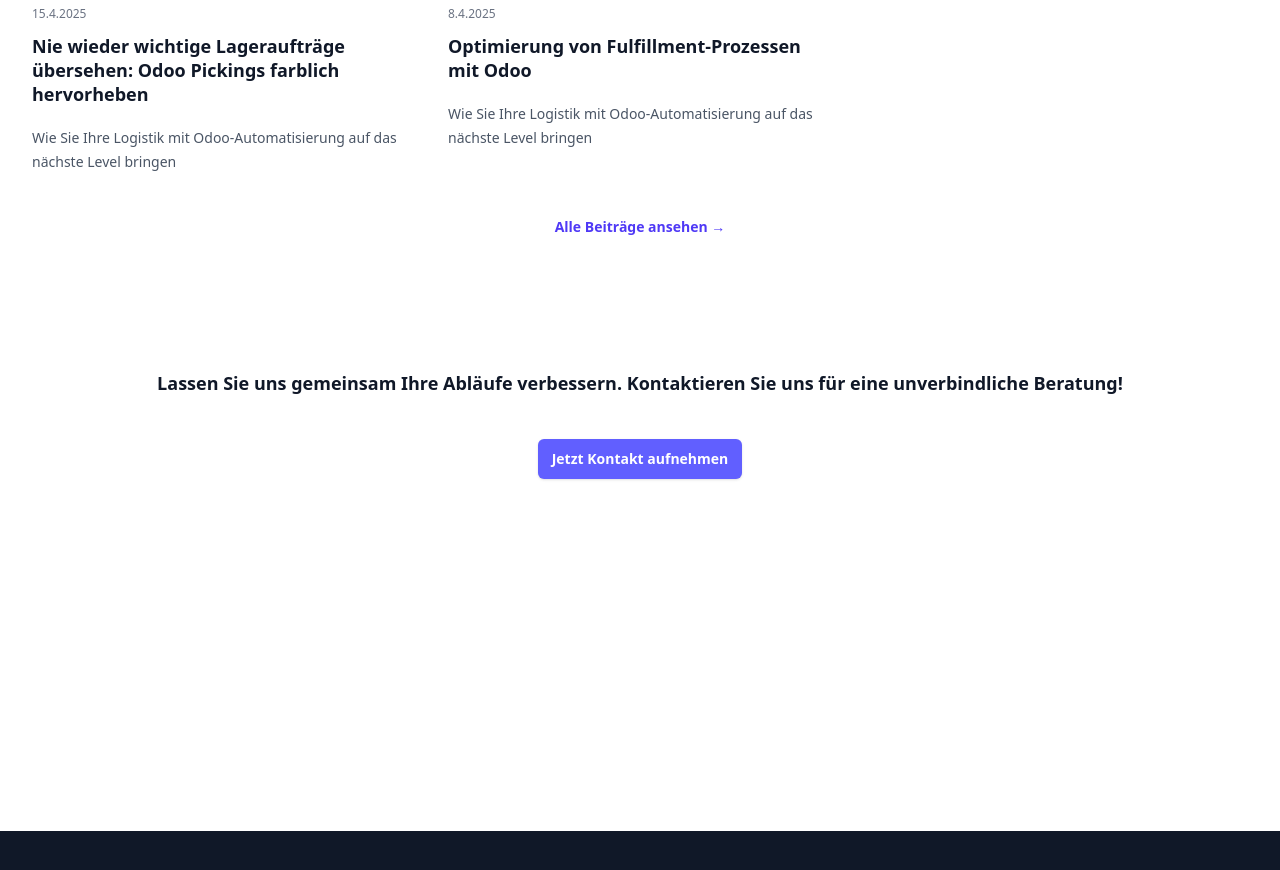
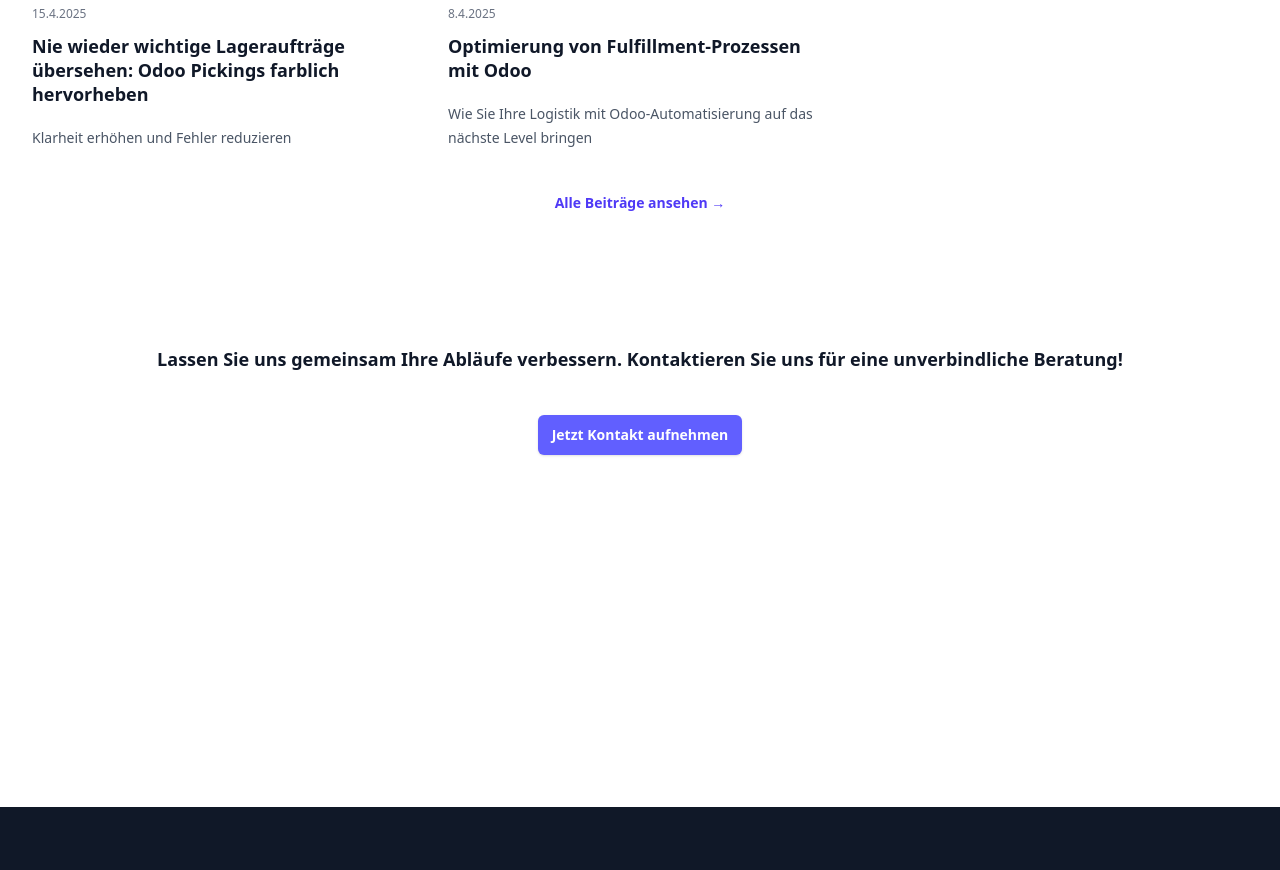
Before and after one commit to westwood-soft/westwood-soft.github.io, an Astro site: page / in a window 1280 px wide. Shown: the part 3220-4090 px from the top of the page. Built offline with nearby package versions, Linux system fonts and the light colour scheme; Astro itself is replaced by a stand-in of ours.

Commit message:
docs: update blog post description for stock picking colors
The description was shortened and made more concise, focusing on the key benefits
rather than the technical implementation details.

```diff
--- a/src/content/blog/stock_picking_colors.md
+++ b/src/content/blog/stock_picking_colors.md
@@ -1,6 +1,6 @@
 ---
 title: "Nie wieder wichtige Lageraufträge übersehen: Odoo Pickings farblich hervorheben"
-description: "Wie Sie Ihre Logistik mit Odoo-Automatisierung auf das nächste Level bringen"
+description: "Klarheit erhöhen und Fehler reduzieren"
 pubDate: 2025-04-15
 author: "Michael Dahl"
 image: "../../images/blog/screenshot_stock_pickiong_colors_wide.png"
```
